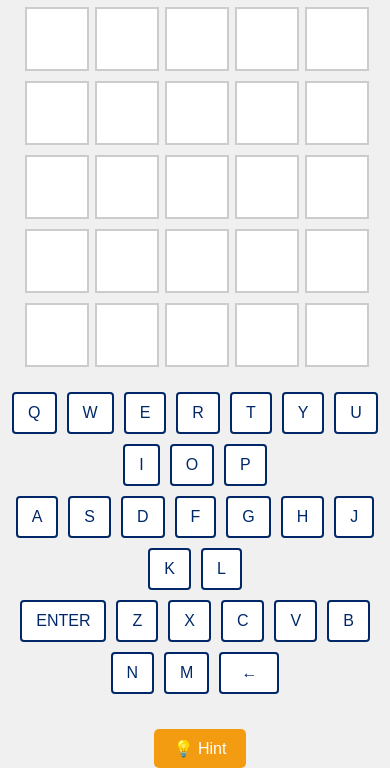
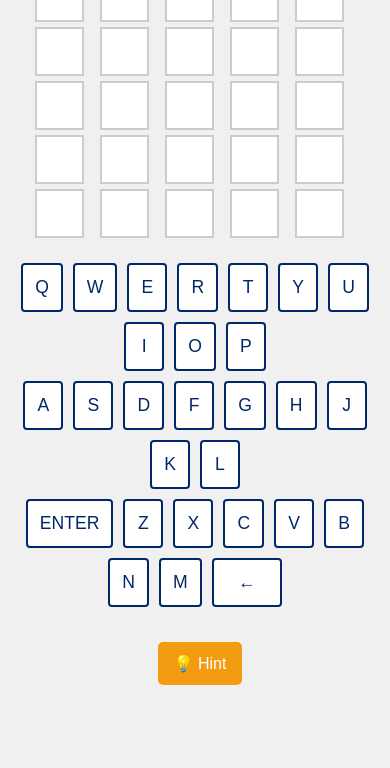
Before and after one commit to 1tsRyan2/civic-wordle, a plain HTML site: page game.html in a window 390 px wide. Shown: the part 159-927 px from the top of the page. After the commit the page ends 854 px from the top, so only its background shows below. Drawn offline with nearby package versions, Linux system fonts and the light colour scheme.

Commit message:
Update style.css

```diff
--- a/style.css
+++ b/style.css
@@ -305,3 +305,58 @@ body.dark #levelBtn:hover {
   background-color: #ccc;
   cursor: not-allowed;
 }
+
+@media (max-width: 600px) {
+  body {
+    padding: 10px;
+  }
+
+  h1 {
+    font-size: 2em;
+    margin-top: 10px;
+  }
+
+  #game {
+    grid-gap: 5px;
+    margin-top: 10px;
+    margin-bottom: 10px;
+  }
+
+  .tile {
+    width: 45px;
+    height: 45px;
+    font-size: 1.5em;
+    line-height: 45px;
+  }
+
+  .key {
+    padding: 12px;
+    font-size: 1.1em;
+    min-width: 40px;
+  }
+
+  .key[data-key="Enter"],
+  .key[data-key="Backspace"] {
+    flex: 2;
+    min-width: 70px;
+  }
+
+  #restartBtn,
+  #hintBtn,
+  #toggleLegendBtn,
+  #homeBtn,
+  #levelBtn {
+    font-size: 1em;
+    padding: 12px 16px;
+  }
+
+  .legend-content {
+    padding: 15px 20px;
+    font-size: 0.9em;
+  }
+
+  .legend-box {
+    width: 1.2em;
+    height: 1.2em;
+  }
+}
```
